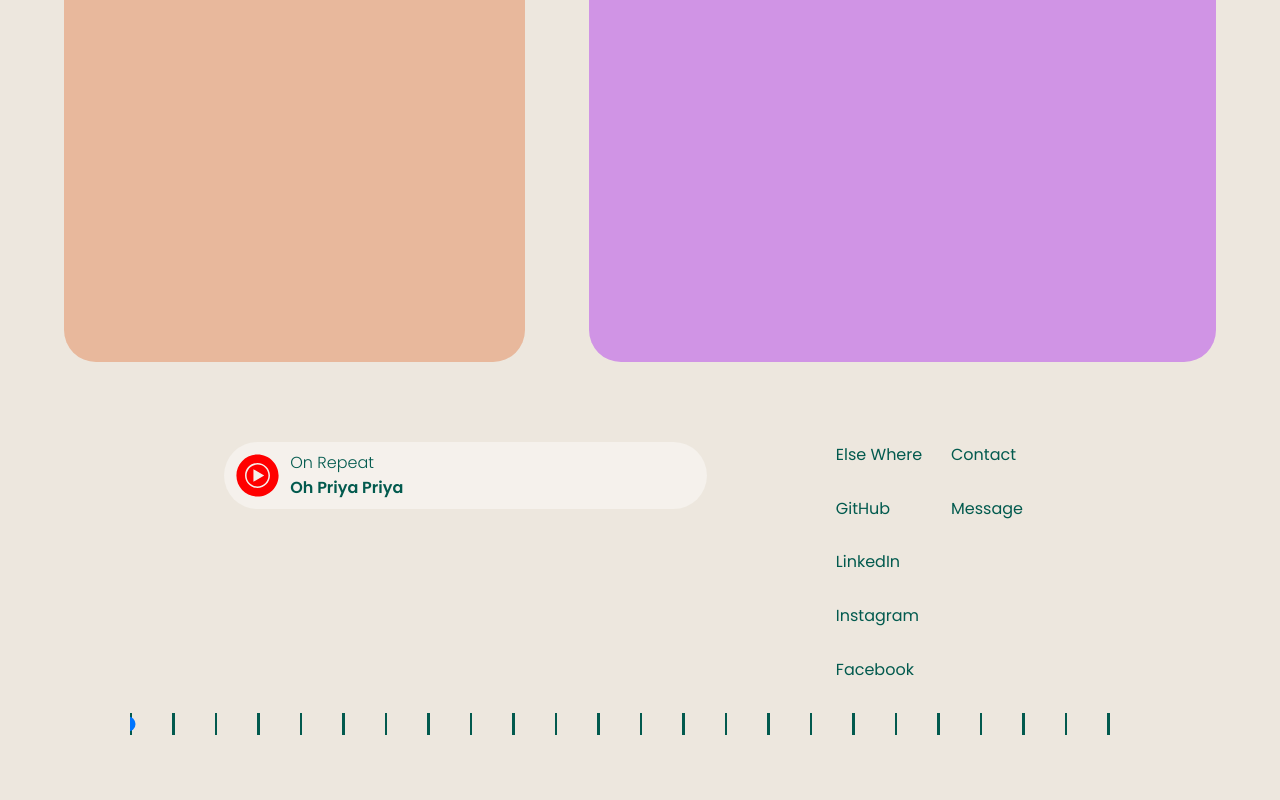
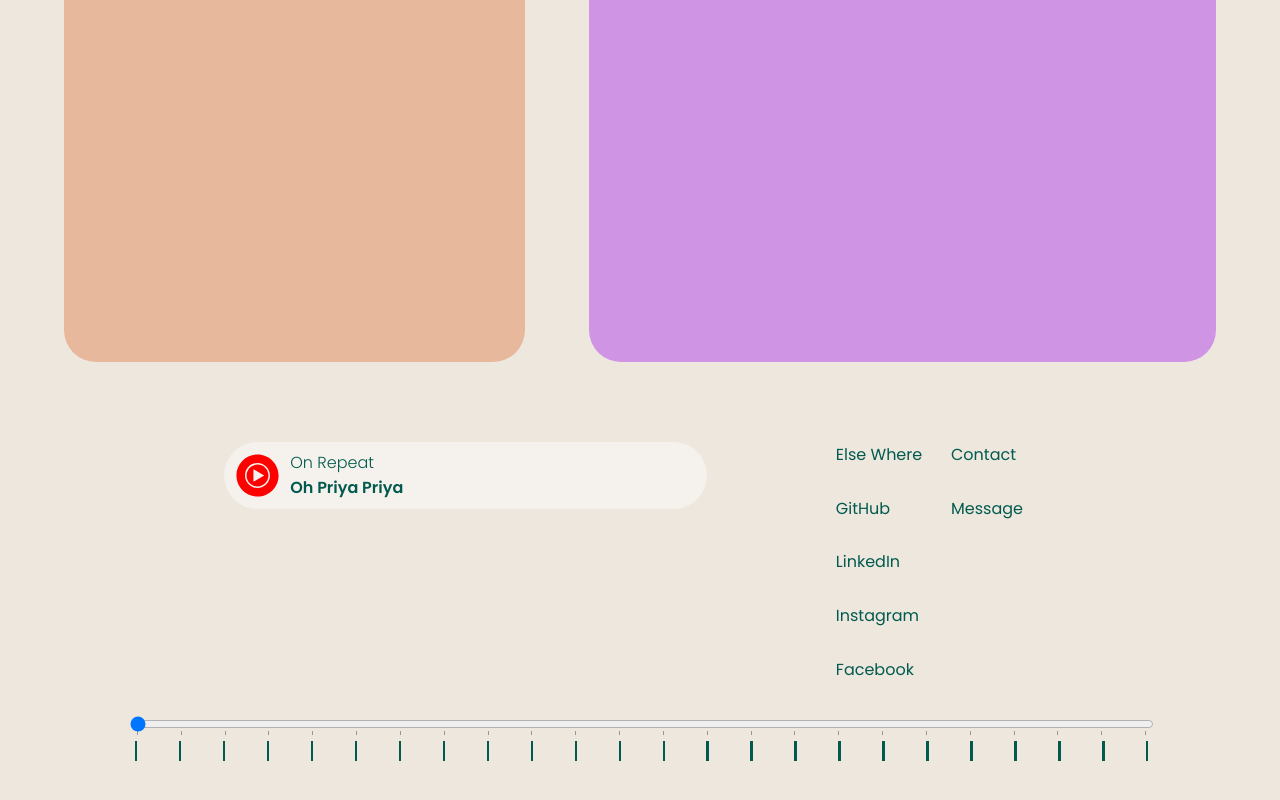
Before and after one commit to SaiKrishna6699/My-Portfolio, an Angular app: page /work in a window 1280 px wide. Shown: the part 1341-2141 px from the top of the page. Built offline with nearby package versions, Linux system fonts and the light colour scheme.

Commit message:
Made changes in footer

```diff
--- a/src/app/components/footer/footer.component.html
+++ b/src/app/components/footer/footer.component.html
@@ -64,5 +64,6 @@
             <option value="23"></option>
             <option value="24"></option>
         </datalist>
+        <div class="line"></div>
     </div>
 </div>
--- a/src/app/components/footer/footer.component.scss
+++ b/src/app/components/footer/footer.component.scss
@@ -95,25 +95,43 @@ $slider-thumb-size: 50px;
                 }
             }
         }
+    }
+
+    .row2{
+        display: flex;
+        flex-direction: column;
 
         .range {
             width: 100%;
 
             // -webkit-appearance: none;
-            appearance: none;
+            // appearance: none;
             cursor: pointer;
             // outline: none;
             overflow: hidden;
-            background: repeating-linear-gradient(to right,
-                    $slider-thumb-color,
-                    $slider-thumb-color calc(5% / 24),
-                    transparent calc(5% / 24),
-                    transparent calc((100% / 24) * 1));
-            margin-bottom: 100px;
+            // background: repeating-linear-gradient(to right,
+            //         $slider-thumb-color,
+            //         $slider-thumb-color calc(5% / 25),
+            //         transparent calc(5% / 25),
+            //         transparent calc((100% / 25) * 1));
 
             &::-webkit-slider-thumb{
-                margin-left: -1%;
             }
+        }
+
+        .line{
+            width: 103%;
+            top: 10%;
+            left: 0.7%;
+
+            position: relative;
+            height: 20px;
+            margin: auto;
+            background: repeating-linear-gradient(to right,
+            $slider-thumb-color,
+            $slider-thumb-color calc(5.5% / 24),
+            transparent calc(5.2% / 24),
+            transparent calc((100% / 24) * 1));
         }
 
 
```
